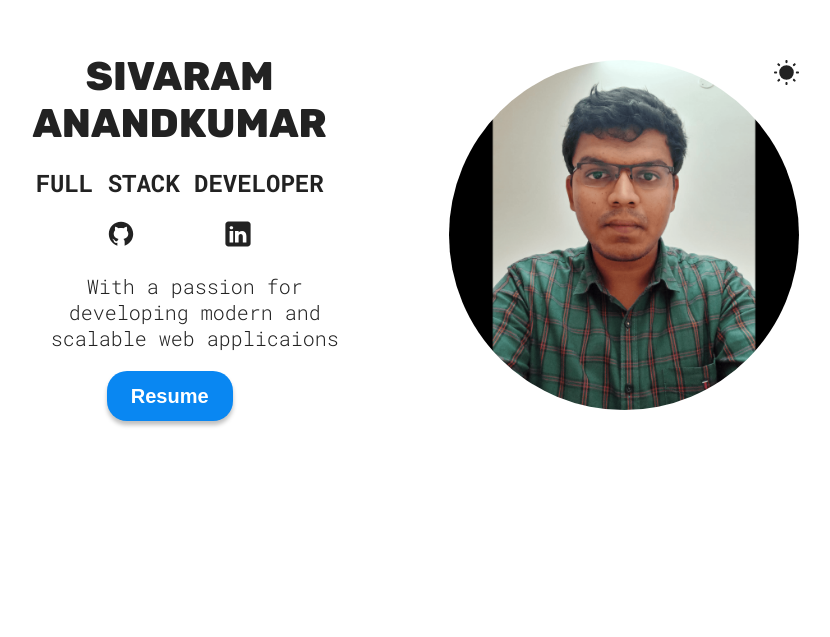
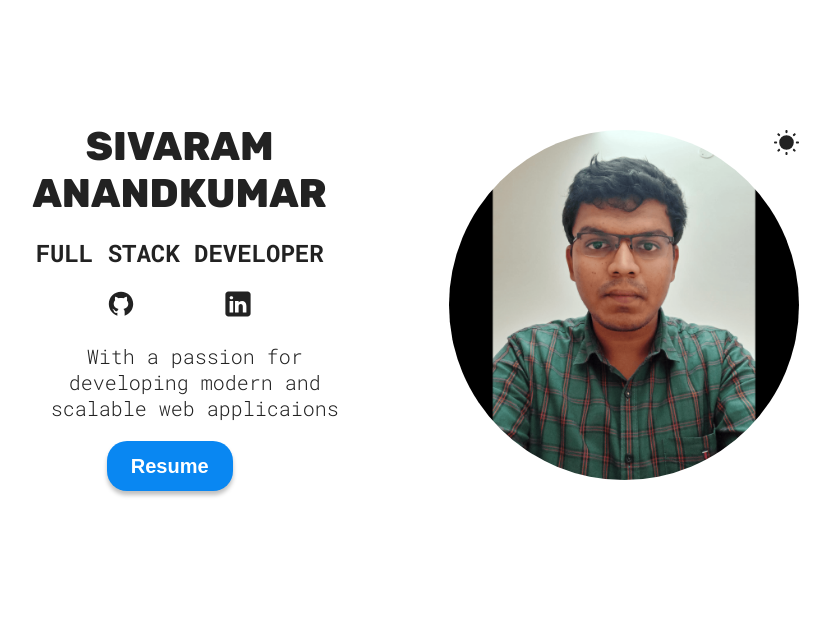
Before and after one commit to sivaramanand/personalPortfolio, a React (Vite) app: page / in a window 1280 px wide. Shown: the part 163-800 px from the top of the page, without its empty margins (230-1060 px from the left). Built offline with nearby package versions, Linux system fonts and the light colour scheme.

Commit message:
topHeight commit

```diff
--- a/src/sections/Hero/HeroStyles.module.css
+++ b/src/sections/Hero/HeroStyles.module.css
@@ -5,6 +5,7 @@
   gap: 20px;
   text-align: center;
   height: 100dvh;
+  padding-top: 70px;
   min-height: 500px;
 
   .hero {
```
